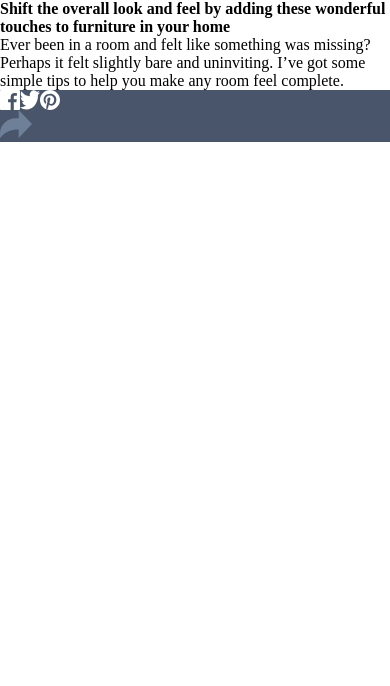
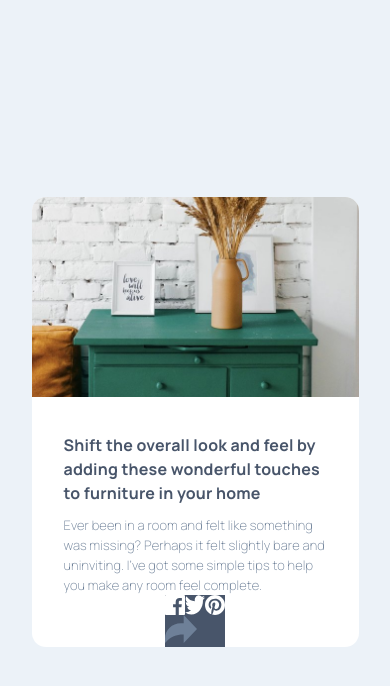
Before and after one commit to myrteza-labi/article-previe-junior, a React (Create React App) app: page / in a window 390 px wide. Shown: the top 686 px of the page. Built offline with nearby package versions, Linux system fonts and the light colour scheme.

Commit message:
:style: (mobile) TextPresentation style done

```diff
--- a/public/index.html
+++ b/public/index.html
@@ -8,6 +8,9 @@
       name="description"
       content="Reproduction of article preview app using ReactJS"
     />
+    <link rel="preconnect" href="https://fonts.googleapis.com">
+    <link rel="preconnect" href="https://fonts.gstatic.com" crossorigin>
+    <link href="https://fonts.googleapis.com/css2?family=Manrope:wght@200;300;400;500;600;700;800&display=swap" rel="stylesheet">
     <!--
       manifest.json provides metadata used when your web app is installed on a
       user's mobile device or desktop. See https://developers.google.com/web/fundamentals/web-app-manifest/
--- a/src/App.css
+++ b/src/App.css
@@ -1,3 +1,7 @@
-.App {
+.App {
     height: 100%;
+    display: flex;
+    flex-direction: column;
+    justify-content: center;
+    align-items: center;
 }
--- a/src/App.js
+++ b/src/App.js
@@ -16,6 +16,7 @@
     <div className="App">
       <ArticlePreview>
         <Banner/>
+
         <TextPresentation/>
 
         <Footer
@@ -30,6 +31,7 @@
               </IconContainer>
           }/>
 
+
       </ArticlePreview>
     </div>
   );
--- a/src/components/ArticlePreview.css
+++ b/src/components/ArticlePreview.css
@@ -1,5 +1,10 @@
 .ArticlePreview{
+    width: 327px;
     display: flex;
     flex-direction: column;
     justify-content: center;
+    align-items: center;
+    border-radius: 14px;
+    overflow: hidden;
+    background-color: #FFF;
 }
--- a/src/components/Banner.css
+++ b/src/components/Banner.css
@@ -1,3 +1,8 @@
 .Banner {
+    width: 100%;
+    height: 200px;
     background-image: url("../images/drawers.jpg");
+    background-size: cover;
+    background-repeat: no-repeat;
+    background-position: 0 -15px ;
 }
--- a/src/components/TextPresentation.css
+++ b/src/components/TextPresentation.css
@@ -1,4 +1,22 @@
 .TextPresentation {
+    width: 263px;
     display: flex;
     flex-direction: column;
+    margin-top: 36px;
 }
+.textPresentationTitle {
+    font-size: 16px;
+    font-weight: 700;
+    line-height: 24px;
+    letter-spacing: 0.2px;
+    color: #48556A;
+}
+
+.textPresentationPragraph {
+    font-size: 13px;
+    font-weight: 200;
+    line-height: 20px;
+    letter-spacing: 0.12px;
+    margin-top: 10px;
+    color: #6E8098;
+}
--- a/src/index.css
+++ b/src/index.css
@@ -6,6 +6,8 @@
 body {
     width: 100%;
     height: 100vh;
+    background-color: #ECF2F8;
+    font-family: 'Manrope', sans-serif;
 }
 #root {
     height: 100%;
```
Lines whose indentation alone changed are shown as unchanged.
